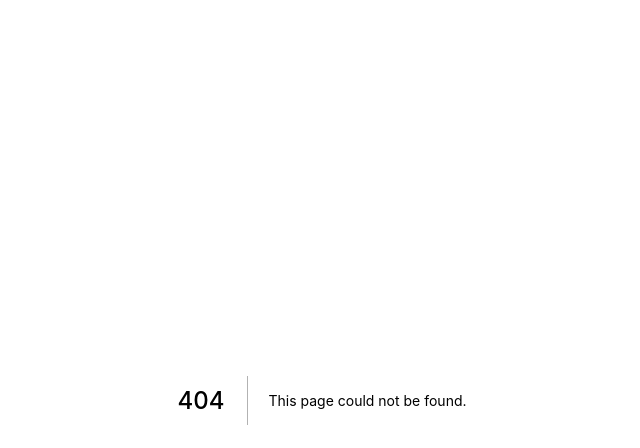
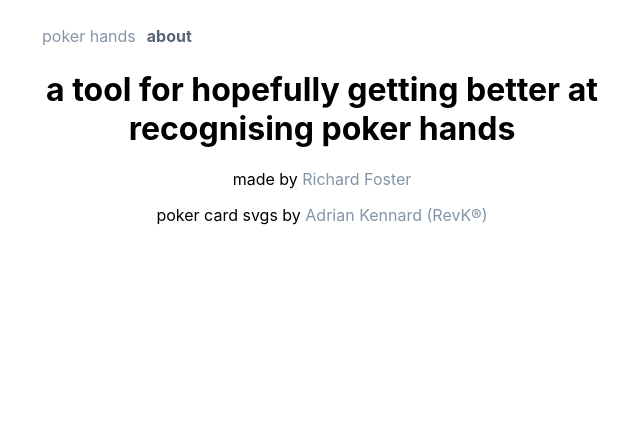
Before and after one commit to rrpff/poker-trainer, a Next.js app: page /about in a window 1280 px wide. Before the commit this address had no page. Shown: the top 448 px of the page, without its empty margins (318-958 px from the left). Built offline with nearby package versions, Linux system fonts and the light colour scheme; what react-use-dependency would draw is missing.

Commit message:
Add navigation and about page

```diff
--- a/components/HeroInput.tsx
+++ b/components/HeroInput.tsx
@@ -9,9 +9,10 @@ export const HeroInput = styled.input`
   border: none;
   border-bottom: 2px solid #c8d6e5;
   padding: 10px 0px;
+  text-align: center;
   transition: border-bottom 0.2s;
 
-  width: 100%;
+  width: 66%;
 
   &:focus {
     border-bottom: 2px solid #000;
--- /dev/null
+++ b/components/Navigation.tsx
@@ -0,0 +1,153 @@
+import Link from 'next/link'
+import styled from '@emotion/styled'
+import React, { MouseEvent, useState } from 'react'
+import { GrMenu, GrClose } from 'react-icons/gr'
+import { PageContent } from './PageContent'
+
+export interface INavigationProps {
+  links: { name: string, href: string }[]
+  selectedHref?: string
+}
+
+export const Navigation = (props: INavigationProps) => {
+  const [expanded, setExpanded] = useState(false)
+
+  const handleOpen = (e: MouseEvent) => {
+    e.preventDefault()
+
+    setExpanded(true)
+  }
+
+  const handleClose = (e: MouseEvent) => {
+    e.preventDefault()
+
+    setExpanded(false)
+  }
+
+  return (
+    <NavigationBar expanded={expanded}>
+      {expanded ? (
+        <MobileIconContainer>
+          <a href="#!" onClick={handleClose}>
+            <GrClose />
+          </a>
+        </MobileIconContainer>
+      ) : (
+        <MobileIconContainer>
+          <a href="#!" onClick={handleOpen}>
+            <GrMenu />
+            <span>menu</span>
+          </a>
+        </MobileIconContainer>
+      )}
+      <NavigationItems expanded={expanded}>
+        <PageContent style={{ textAlign: 'left' }}>
+          {props.links.map((link, index) => (
+            <NavigationItem key={index}>
+              <Link href={link.href} passHref>
+                <NavigationLink
+                  selected={props.selectedHref === link.href}
+                  onClick={() => {
+                    setExpanded(false)
+                  }}
+                >
+                  {link.name}
+                </NavigationLink>
+              </Link>
+            </NavigationItem>
+          ))}
+        </PageContent>
+      </NavigationItems>
+    </NavigationBar>
+  )
+}
+
+const NavigationBar = styled.nav<{ expanded: boolean }>`
+  display: flex;
+  flex-direction: column;
+  justify-content: left;
+
+  background: #fff;
+
+  position: absolute;
+  top: 0px;
+  left: 0px;
+  width: 100%;
+  height: ${props => props.expanded ? '100%' : 'auto'};
+  z-index: 90;
+
+  @media (min-width: 600px) {
+    align-items: center;
+    flex-direction: row;
+
+    height: auto;
+    padding-top: 20px;
+  }
+`
+
+const MobileIconContainer = styled.div`
+  display: block;
+  font-size: 2rem;
+  padding: 20px;
+
+  a {
+    display: flex;
+    align-items: center;
+  }
+
+  span {
+    font-size: 1rem;
+    color: #8395a7;
+    padding-left: 12px;
+  }
+
+  > a > svg path {
+    stroke: #8395a7;
+  }
+
+  @media (min-width: 600px) {
+    display: none;
+  }
+`
+
+const NavigationItems = styled.ul<{ expanded: boolean }>`
+  display: ${props => props.expanded ? 'block' : 'none'};
+
+  margin: 0px;
+  padding: 20px 0px 0px;
+  list-style-type: none;
+  width: 100%;
+
+  @media (min-width: 600px) {
+    display: inline-block;
+    padding: 0px 0px 4px 0px;
+  }
+`
+
+const NavigationItem = styled.li`
+  display: block;
+
+  @media (min-width: 600px) {
+    display: inline-block;
+    padding: 0 3px 0 0;
+  }
+`
+
+const NavigationLink = styled.a<{ selected: boolean }>`
+  text-transform: lowercase;
+  color: ${props => props.selected ?  '#576574' : '#8395a7'};
+  font-weight: ${props => props.selected ? 'bold' : 'auto'};
+
+  display: block;
+  padding: 6px 0;
+  font-size: 2rem;
+
+  @media (min-width: 600px) {
+    padding-right: 8px;
+    font-size: 1rem;
+  }
+
+  &:hover {
+    color: #576574;
+  }
+`
--- /dev/null
+++ b/components/PageContent.tsx
@@ -0,0 +1,13 @@
+import styled from '@emotion/styled'
+
+export const PageContent = styled.div`
+  max-width: 100%;
+  text-align: center;
+  padding: 0 20px;
+
+  @media (min-width: 600px) {
+    position: relative;
+    margin: auto;
+    width: 600px;
+  }
+`
--- /dev/null
+++ b/containers/Layout.tsx
@@ -0,0 +1,31 @@
+import styled from '@emotion/styled'
+import { useRouter } from 'next/router'
+import { Fragment, ReactNode } from 'react'
+import { Navigation } from '../components/Navigation'
+
+export interface ILayoutProps {
+  children: ReactNode
+}
+
+const LINKS = [
+  { name: 'poker hands', href: '/' },
+  { name: 'about', href: '/about' },
+]
+
+export const Layout = (props: ILayoutProps) => {
+  const { pathname } = useRouter()
+
+  return (
+    <Fragment>
+      <Navigation selectedHref={pathname} links={LINKS} />
+      <Main>
+        {props.children}
+      </Main>
+    </Fragment>
+  )
+}
+
+const Main = styled.main`
+  margin-top: 70px;
+  z-index: 10;
+`
--- a/package.json
+++ b/package.json
@@ -19,6 +19,7 @@
     "pokersolver": "^2.1.4",
     "react": "17.0.2",
     "react-dom": "17.0.2",
+    "react-icons": "^4.2.0",
     "react-measure": "^2.5.2",
     "react-use-dependency": "^0.2.1"
   },
--- a/pages/_app.tsx
+++ b/pages/_app.tsx
@@ -1,7 +1,8 @@
 import type { AppProps } from 'next/app'
 import { DependencyProvider } from 'react-use-dependency'
+import { IAppDependencies } from '../types'
 import { knuthDealer } from '../lib/dealers/knuth'
-import { IAppDependencies } from '../types'
+import { Layout } from '../containers/Layout'
 import '../styles/globals.css'
 
 const dependencies: IAppDependencies = {
@@ -11,7 +12,9 @@ const dependencies: IAppDependencies = {
 function App({ Component, pageProps }: AppProps) {
   return (
     <DependencyProvider value={dependencies}>
-      <Component {...pageProps} />
+      <Layout>
+        <Component {...pageProps} />
+      </Layout>
     </DependencyProvider>
   )
 }
--- /dev/null
+++ b/pages/about.tsx
@@ -0,0 +1,19 @@
+import Head from 'next/head'
+import { PageContent } from '../components/PageContent'
+
+export default function About() {
+  return (
+    <main>
+      <Head>
+        <title>Poker Trainer - About</title>
+      </Head>
+
+      <PageContent>
+        <h1>a tool for hopefully getting better at recognising poker hands</h1>
+
+        <p>made by <a href="https://github.com/rrpff">Richard Foster</a></p>
+        <p>poker card svgs by <a href="https://www.me.uk/cards/">Adrian Kennard (RevK®)</a></p>
+      </PageContent>
+    </main>
+  )
+}
--- a/styles/globals.css
+++ b/styles/globals.css
@@ -7,8 +7,13 @@ body {
 }
 
 a {
-  color: inherit;
   text-decoration: none;
+  color: #8395a7;
+  transition: color 0.2s;
+}
+
+a:hover {
+  color: #54a0ff;
 }
 
 * {
```
Also changed, not shown: components/Choice.tsx (+0 -7 lines), containers/GuessingGame.tsx (+5 -4 lines), 2 other files (tests, documents, lock files or other folders).
